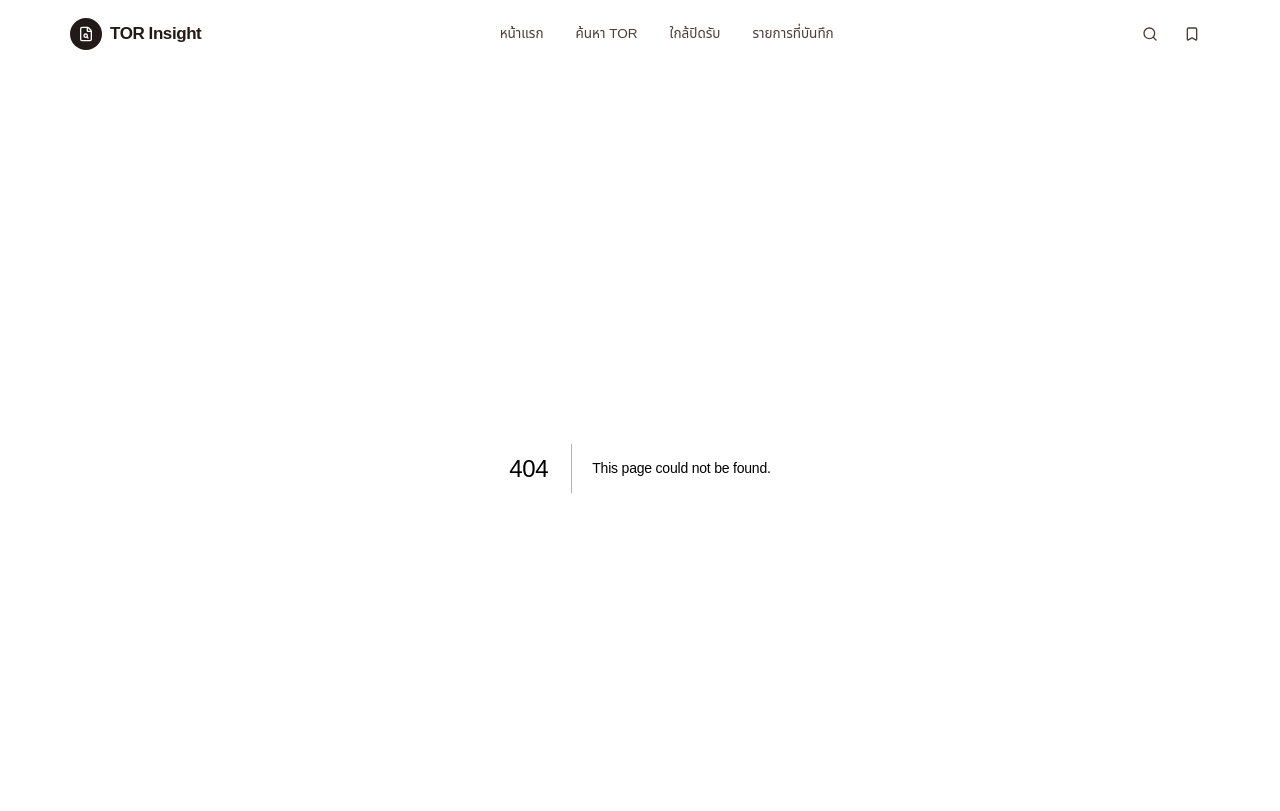
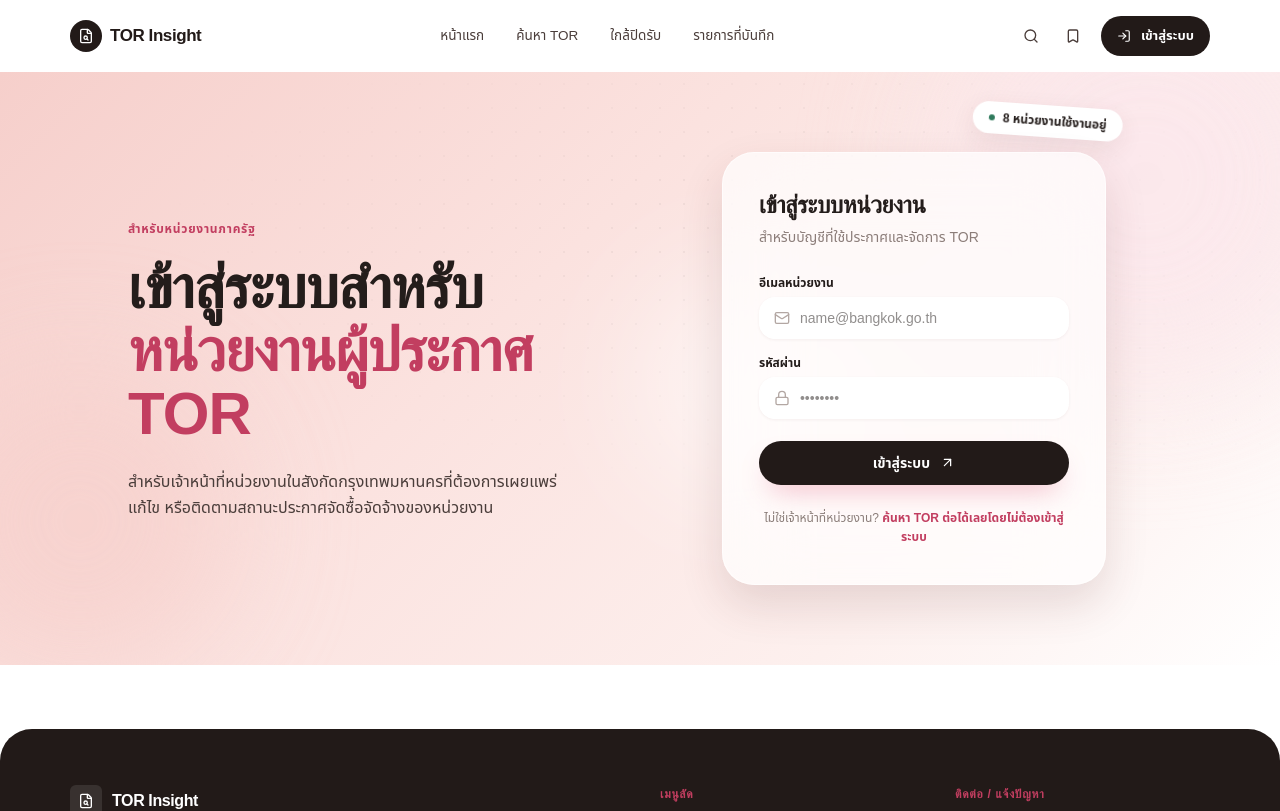
Before and after one commit to SW-Process/TOR_website, a Next.js app in the folder frontend/: page /login in a window 1280 px wide. Before the commit this address had no page. Shown: the top 811 px of the page. Built offline with nearby package versions, Linux system fonts and the light colour scheme; a web font is replaced by a local one.

Commit message:
fix(frontend) : fix Ux/Ui 3

```diff
--- a/frontend/src/app/layout.tsx
+++ b/frontend/src/app/layout.tsx
@@ -24,7 +24,7 @@ export default function RootLayout({ children }: LayoutProps<"/">) {
     >
       <body className="min-h-full flex flex-col bg-[var(--color-bg)] text-[var(--color-text)]">
         <Header />
-        <main className="flex-1">{children}</main>
+        <main className="flex flex-1 flex-col">{children}</main>
         <Footer />
       </body>
     </html>
--- /dev/null
+++ b/frontend/src/app/login/page.tsx
@@ -0,0 +1,117 @@
+"use client";
+
+import Link from "next/link";
+import { useRouter } from "next/navigation";
+import { useState } from "react";
+import { ArrowUpRight, Lock, Mail } from "lucide-react";
+
+export default function LoginPage() {
+  const router = useRouter();
+  const [signingIn, setSigningIn] = useState(false);
+
+  return (
+    <div className="relative flex flex-1 items-center overflow-hidden bg-[linear-gradient(135deg,_var(--color-blush-deep)_0%,_var(--color-blush)_40%,_var(--color-blush-soft)_75%,_#ffffff_100%)]">
+      <div
+        className="absolute inset-0 opacity-[0.35] [background-image:radial-gradient(rgba(34,26,24,0.18)_1px,transparent_1px)] [background-size:24px_24px] [mask-image:radial-gradient(ellipse_80%_60%_at_70%_30%,black_10%,transparent_75%)]"
+        aria-hidden
+      />
+      <div className="animate-blob-a pointer-events-none absolute -top-16 -right-10 h-96 w-96 rounded-full bg-[var(--color-rose-light)] blur-3xl opacity-80" aria-hidden />
+      <div
+        className="animate-blob-b pointer-events-none absolute bottom-0 -left-16 h-80 w-80 rounded-full bg-[var(--color-blush-deep)] blur-3xl opacity-70"
+        style={{ animationDelay: "-3s" }}
+        aria-hidden
+      />
+      <div
+        className="animate-blob-c pointer-events-none absolute top-1/3 left-1/2 h-56 w-56 rounded-full bg-white blur-3xl opacity-60"
+        style={{ animationDelay: "-1.5s" }}
+        aria-hidden
+      />
+
+      <div className="container-page relative py-14 sm:py-20">
+        <div className="mx-auto grid max-w-5xl gap-12 lg:grid-cols-[1.05fr_1fr] lg:items-center">
+          <div className="hidden lg:block">
+            <span className="eyebrow">สำหรับหน่วยงานภาครัฐ</span>
+            <h1 className="mt-4 font-[family-name:var(--font-heading)] text-6xl font-extrabold leading-[1.05] tracking-tight text-[var(--color-text)]">
+              เข้าสู่ระบบสำหรับ
+              <br />
+              <span className="text-[var(--color-rose-dark)]">หน่วยงานผู้ประกาศ TOR</span>
+            </h1>
+            <p className="mt-6 max-w-md text-base text-[var(--color-ink-soft)] leading-relaxed">
+              สำหรับเจ้าหน้าที่หน่วยงานในสังกัดกรุงเทพมหานครที่ต้องการเผยแพร่ แก้ไข
+              หรือติดตามสถานะประกาศจัดซื้อจัดจ้างของหน่วยงาน
+            </p>
+          </div>
+
+          <div className="relative mx-auto w-full max-w-sm">
+            <div
+              className="animate-card-bob absolute -top-9 -right-4 hidden rotate-[4deg] items-center gap-2 rounded-full bg-white px-4 py-2 shadow-[var(--shadow-md)] sm:flex"
+              style={{ animationDelay: "-2s" }}
+            >
+              <span className="h-1.5 w-1.5 rounded-full bg-[var(--color-success)]" />
+              <span className="text-xs font-semibold text-[var(--color-text)]">8 หน่วยงานใช้งานอยู่</span>
+            </div>
+
+            <div className="rounded-[2rem] border border-white/60 bg-white/70 p-7 shadow-[var(--shadow-lg)] backdrop-blur-2xl sm:p-9">
+              <span className="eyebrow lg:hidden">สำหรับหน่วยงานภาครัฐ</span>
+              <h2 className="mt-2 font-[family-name:var(--font-heading)] text-2xl font-extrabold text-[var(--color-text)] lg:mt-0">
+                เข้าสู่ระบบหน่วยงาน
+              </h2>
+              <p className="mt-1.5 text-sm text-[var(--color-text-muted)]">
+                สำหรับบัญชีที่ใช้ประกาศและจัดการ TOR
+              </p>
+
+              <form
+                onSubmit={(e) => {
+                  e.preventDefault();
+                  setSigningIn(true);
+                  setTimeout(() => router.push("/"), 700);
+                }}
+                className="mt-7 flex flex-col gap-4"
+              >
+                <label className="flex flex-col gap-1.5">
+                  <span className="text-xs font-semibold text-[var(--color-text)]">อีเมลหน่วยงาน</span>
+                  <div className="flex items-center gap-2.5 rounded-2xl border border-white bg-white/90 px-3.5 py-2.5 shadow-[var(--shadow-sm)] transition-colors focus-within:border-[var(--color-rose-dark)]">
+                    <Mail size={16} className="shrink-0 text-[var(--color-text-faint)]" />
+                    <input
+                      required
+                      type="email"
+                      placeholder="name@bangkok.go.th"
+                      className="w-full bg-transparent text-sm focus:outline-none"
+                    />
+                  </div>
+                </label>
+                <label className="flex flex-col gap-1.5">
+                  <span className="text-xs font-semibold text-[var(--color-text)]">รหัสผ่าน</span>
+                  <div className="flex items-center gap-2.5 rounded-2xl border border-white bg-white/90 px-3.5 py-2.5 shadow-[var(--shadow-sm)] transition-colors focus-within:border-[var(--color-rose-dark)]">
+                    <Lock size={16} className="shrink-0 text-[var(--color-text-faint)]" />
+                    <input
+                      required
+                      type="password"
+                      placeholder="••••••••"
+                      className="w-full bg-transparent text-sm focus:outline-none"
+                    />
+                  </div>
+                </label>
+                <button
+                  type="submit"
+                  disabled={signingIn}
+                  className="mt-1.5 flex items-center justify-center gap-2.5 rounded-full bg-[var(--color-ink)] py-3 text-sm font-semibold text-white shadow-[var(--shadow-glow)] transition-colors hover:bg-black disabled:opacity-70"
+                >
+                  {signingIn ? "กำลังเข้าสู่ระบบ..." : "เข้าสู่ระบบ"}
+                  {!signingIn && <ArrowUpRight size={15} />}
+                </button>
+              </form>
+
+              <p className="mt-6 text-center text-xs leading-relaxed text-[var(--color-text-muted)]">
+                ไม่ใช่เจ้าหน้าที่หน่วยงาน?{" "}
+                <Link href="/tor" className="font-semibold text-[var(--color-rose-dark)] hover:underline">
+                  ค้นหา TOR ต่อได้เลยโดยไม่ต้องเข้าสู่ระบบ
+                </Link>
+              </p>
+            </div>
+          </div>
+        </div>
+      </div>
+    </div>
+  );
+}
--- a/frontend/src/components/Header.tsx
+++ b/frontend/src/components/Header.tsx
@@ -2,7 +2,7 @@
 
 import Link from "next/link";
 import { useState } from "react";
-import { Menu, X, Search, Bookmark, FileSearch } from "lucide-react";
+import { Menu, X, Search, Bookmark, LogIn, FileSearch } from "lucide-react";
 
 const navLinks = [
   { href: "/", label: "หน้าแรก" },
@@ -53,6 +53,10 @@ export default function Header() {
           >
             <Bookmark size={16} />
           </Link>
+          <Link href="/login" className="btn-pill btn-pill-primary ml-1 px-4 py-2.5 text-[13px]">
+            <LogIn size={14} />
+            เข้าสู่ระบบ
+          </Link>
         </div>
 
         <button
@@ -76,6 +80,14 @@ export default function Header() {
               {link.label}
             </Link>
           ))}
+          <Link
+            href="/login"
+            onClick={() => setOpen(false)}
+            className="btn-pill btn-pill-primary mt-1 py-2.5 text-sm"
+          >
+            <LogIn size={15} />
+            เข้าสู่ระบบ
+          </Link>
         </nav>
       )}
     </header>
```
